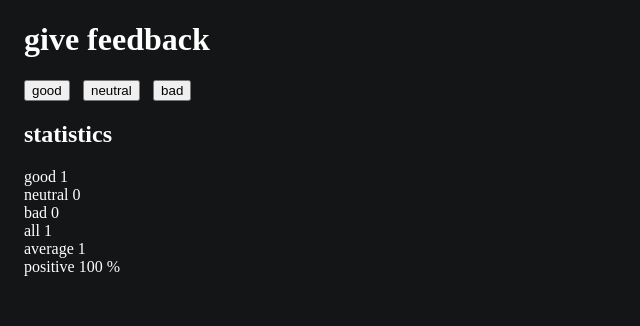
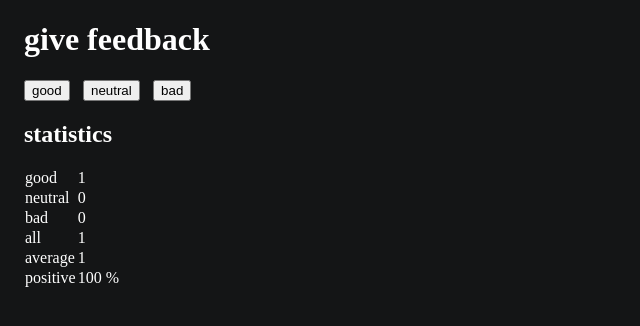
Before and after one commit to 4kPablo/fullstackopen, a React (Vite) app in the folder part1/unicafe/: page / in a window 1280 px wide. Both pictures are taken after a click on the button "good". Shown: the top 326 px of the page, without its empty margins (0-640 px from the left). Built offline with nearby package versions, Linux system fonts and the light colour scheme.

Commit message:
part1 actualizada hasta el ejercicio 1.11

```diff
--- a/part1/unicafe/src/App.jsx
+++ b/part1/unicafe/src/App.jsx
@@ -68,9 +68,10 @@ const Statistics = ({ good, neutral, bad }) => {
 
 const StatisticLine = ({ text, value }) => {
   return (
-    <div>
-      {text} {value}
-    </div>
+    <tr>
+      <td>{text}</td>
+      <td>{value}</td>
+    </tr>
   );
 };
 
```
